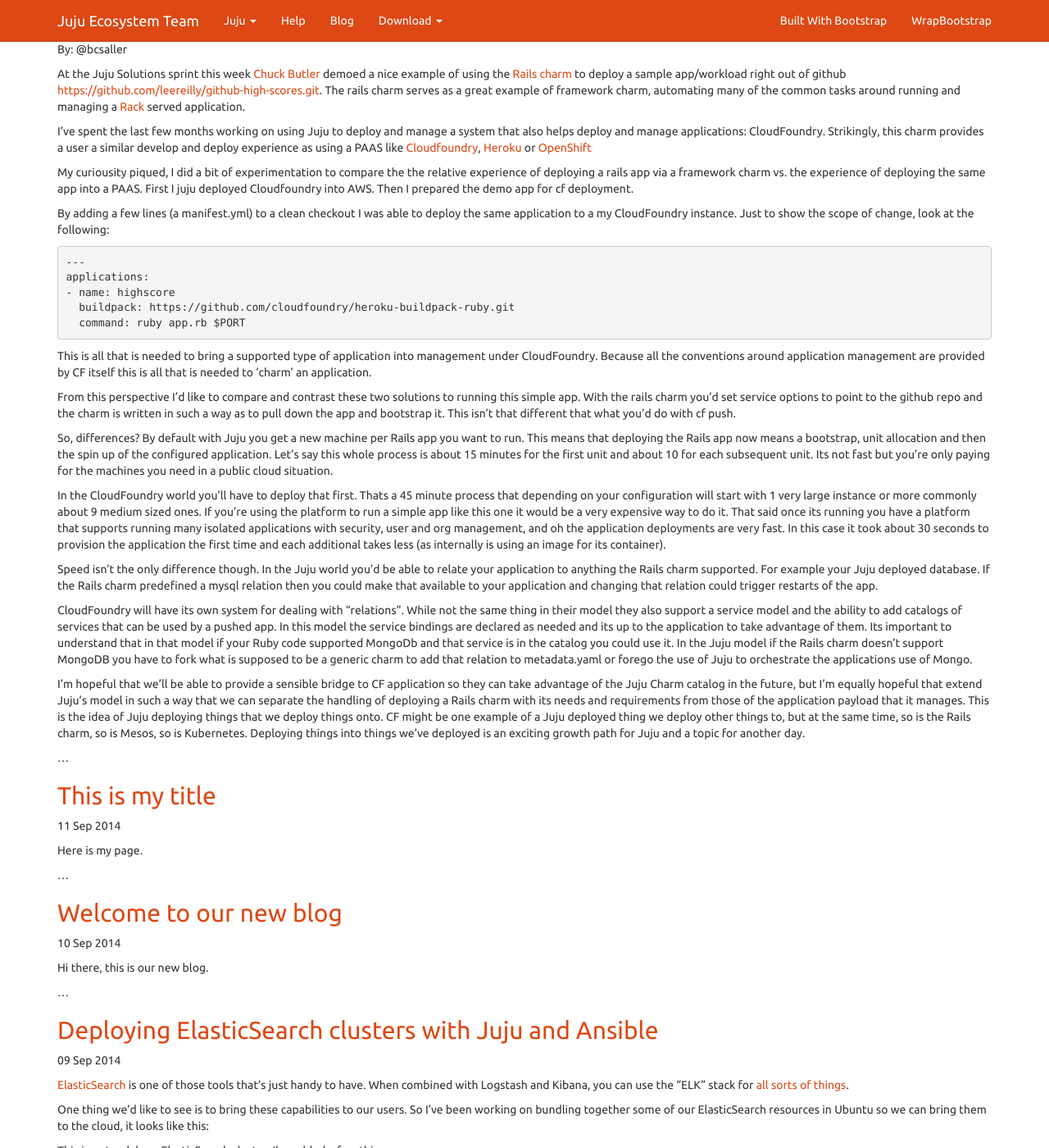
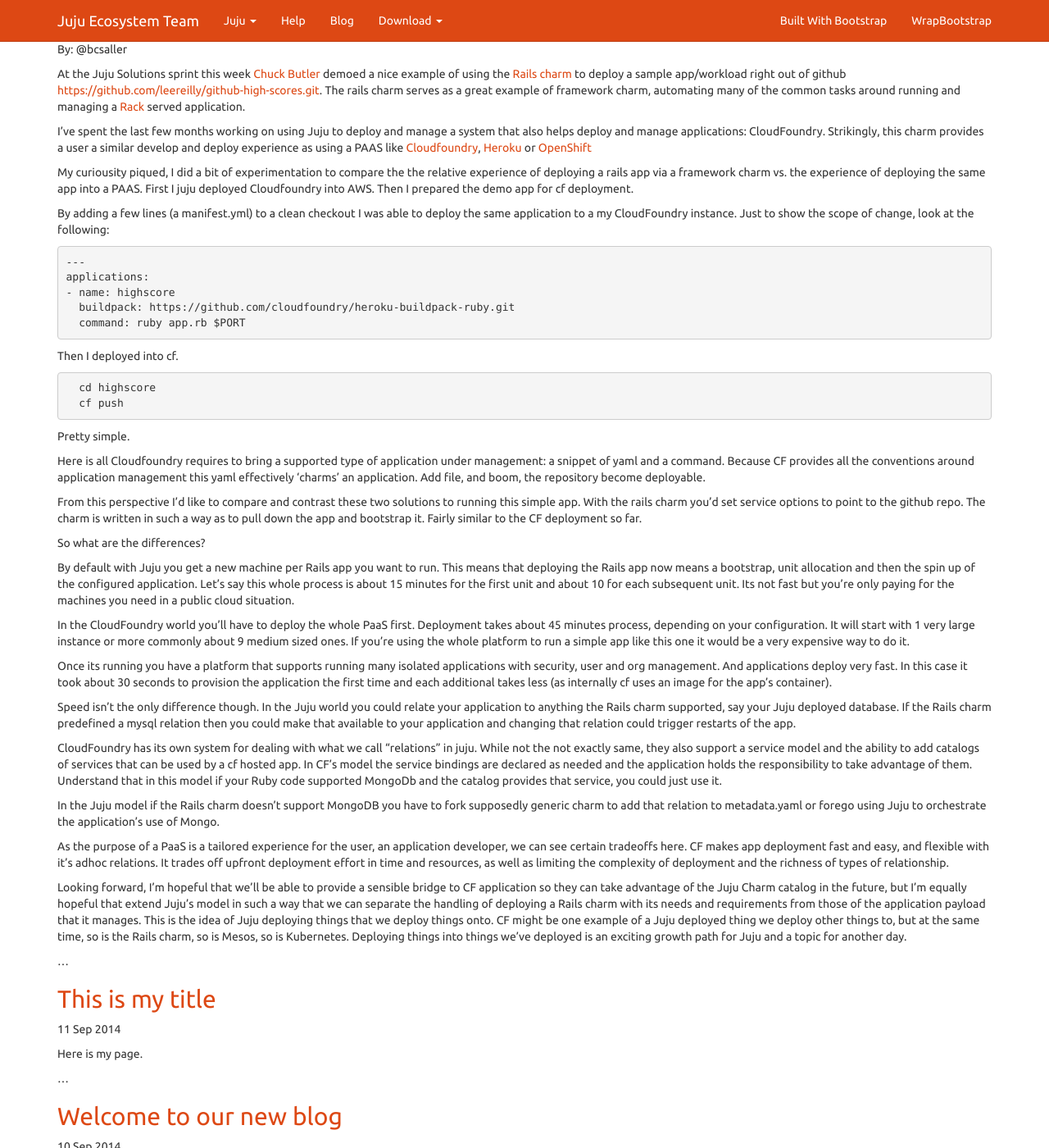
Before and after one commit to juju-solutions/juju-solutions.github.io, a Jekyll site: the page built from index.html, in a window 1280 px wide and 1400 px high. Shown: the whole window at 82% size. Built offline with Jekyll 4.4.1, drawn with Linux system fonts in a browser that asks for light colours.

Commit message:
various edits, break things up, little word smithing

````diff
--- a/_posts/2014-09-11-juju-vs-CF.md
+++ b/_posts/2014-09-11-juju-vs-CF.md
@@ -41,56 +41,84 @@ show the scope of change, look at the following:
       command: ruby app.rb $PORT
 
 
-This is all that is needed to bring a supported type of application into
-management under CloudFoundry. Because all the conventions around application
-management are provided by CF itself this is all that is needed to 'charm' an
-application.
+Then I deployed into cf.
+
+  ```
+  cd highscore
+  cf push
+  ```
+
+Pretty simple.
+
+Here is all Cloudfoundry requires to bring a supported type of
+application under management: a snippet of yaml and a command. Because
+CF provides all the conventions around application management this
+yaml effectively 'charms' an application. Add file, and boom, the
+repository become deployable.
 
 From this perspective I'd like to compare and contrast these two solutions to
 running this simple app. With the rails charm you'd set service options to
-point to the github repo and the charm is written in such a way as to pull down
-the app and bootstrap it. This isn't that different that what you'd do with cf
-push.
+point to the github repo. The charm is written in such a way as to pull down
+the app and bootstrap it. Fairly similar to the CF deployment so far.
 
-So, differences? By default with Juju you get a new machine per Rails app you
-want to run. This means that deploying the Rails app now means a bootstrap,
-unit allocation and then the spin up of the configured application. Let's say
-this whole process is about 15 minutes for the first unit and about 10 for each
-subsequent unit. Its not fast but you're only paying for the machines you need
-in a public cloud situation.
+So what are the differences?
 
-In the CloudFoundry world you'll have to deploy that first. Thats a 45 minute
-process that depending on your configuration will start with 1 very large
-instance or more commonly about 9 medium sized ones. If you're using the
-platform to run a simple app like this one it would be a very expensive way to
-do it. That said once its running you have a platform that supports running
-many isolated applications with security, user and org management, and oh the
-application deployments are very fast. In this case it took about 30 seconds to
-provision the application the first time and each additional takes less (as
-internally is using an image for its container).
+By default with Juju you get a new machine per Rails app you want to
+run. This means that deploying the Rails app now means a bootstrap,
+unit allocation and then the spin up of the configured
+application. Let's say this whole process is about 15 minutes for the
+first unit and about 10 for each subsequent unit. Its not fast but
+you're only paying for the machines you need in a public cloud
+situation.
 
-Speed isn't the only difference though. In the Juju world you'd be able to
-relate your application to anything the Rails charm supported. For example your
-Juju deployed database. If the Rails charm predefined a mysql relation then you
-could make that available to your application and changing that relation could
-trigger restarts of the app.
+In the CloudFoundry world you'll have to deploy the whole PaaS
+first. Deployment takes about 45 minutes process, depending on your
+configuration.  It will start with 1 very large instance or more
+commonly about 9 medium sized ones. If you're using the whole platform
+to run a simple app like this one it would be a very expensive way to
+do it.
 
-CloudFoundry will have its own system for dealing with "relations". While not
-the same thing in their model they also support a service model and the ability
-to add catalogs of services that can be used by a pushed app. In this model the
-service bindings are declared as needed and its up to the application to take
-advantage of them. Its important to understand that in that model if your Ruby
-code supported MongoDb and that service is in the catalog you could use it. In
-the Juju model if the Rails charm doesn't support MongoDB you have to fork what
-is supposed to be a generic charm to add that relation to metadata.yaml or
-forego the use of Juju to orchestrate the applications use of Mongo.
+Once its running you have a platform that supports running many
+isolated applications with security, user and org management. And
+applications deploy very fast. In this case it took about 30 seconds
+to provision the application the first time and each additional takes
+less (as internally cf uses an image for the app's container).
 
-I'm hopeful that we'll be able to provide a sensible bridge to CF application
-so they can take advantage of the Juju Charm catalog in the future, but I'm
-equally hopeful that extend Juju's model in such a way that we can separate the
-handling of deploying a Rails charm with its needs and requirements from those
-of the application payload that it manages. This is the idea of Juju deploying
-things that we deploy things onto. CF might be one example of a Juju deployed
-thing we deploy other things to, but at the same time, so is the Rails charm,
-so is Mesos, so is Kubernetes. Deploying things into things we've deployed is
-an exciting growth path for Juju and a topic for another day.
+Speed isn't the only difference though. In the Juju world you could
+relate your application to anything the Rails charm supported, say
+your Juju deployed database. If the Rails charm predefined a mysql
+relation then you could make that available to your application and
+changing that relation could trigger restarts of the app.
+
+CloudFoundry has its own system for dealing with what we call
+"relations" in juju.  While not the not exactly same, they also
+support a service model and the ability to add catalogs of services
+that can be used by a cf hosted app. In CF's model the service
+bindings are declared as needed and the application holds the
+responsibility to take advantage of them. Understand that in this
+model if your Ruby code supported MongoDb and the catalog provides
+that service, you could just use it.
+
+In the Juju model if the Rails charm doesn't support MongoDB you have
+to fork supposedly generic charm to add that relation to
+metadata.yaml or forego using Juju to orchestrate the
+application's use of Mongo.
+
+As the purpose of a PaaS is a tailored experience for the user, an
+application developer, we can see certain tradeoffs here.  CF makes
+app deployment fast and easy, and flexible with it's adhoc
+relations. It trades off upfront deployment effort in time and
+resources, as well as limiting the complexity of deployment and the
+richness of types of relationship.
+
+Looking forward, I'm hopeful that we'll be able to provide a sensible
+bridge to CF application so they can take advantage of the Juju Charm
+catalog in the future, but I'm equally hopeful that extend Juju's
+model in such a way that we can separate the handling of deploying a
+Rails charm with its needs and requirements from those of the
+application payload that it manages. This is the idea of Juju
+deploying things that we deploy things onto. CF might be one example
+of a Juju deployed thing we deploy other things to, but at the same
+time, so is the Rails charm, so is Mesos, so is Kubernetes. Deploying
+things into things we've deployed is an exciting growth path for Juju
+and a topic for another day.
````
